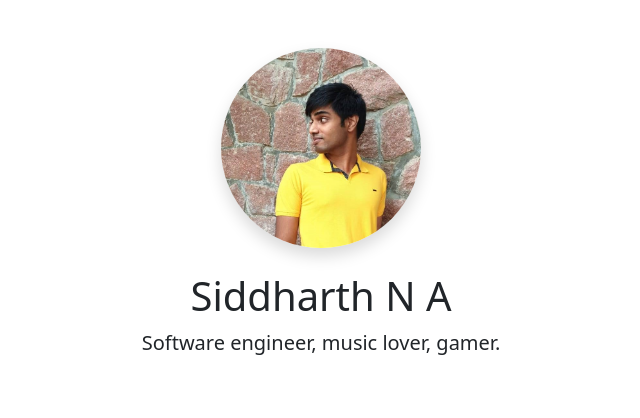
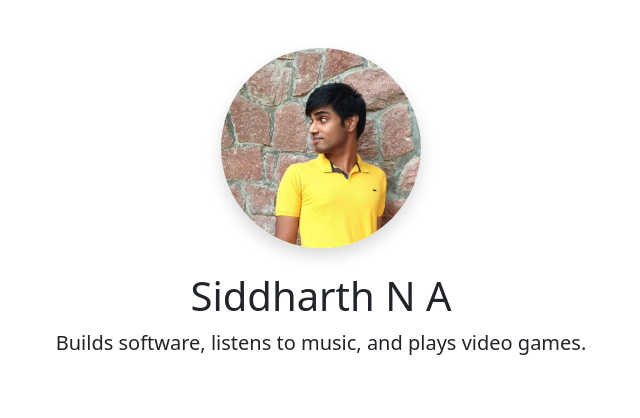
Before and after one commit to neondude/neondude.github.io, a plain HTML site: page index.html in a window 1280 px wide. Shown: the top 418 px of the page, without its empty margins (319-959 px from the left). Drawn offline with nearby package versions, Linux system fonts and the light colour scheme.

Commit message:
Update index.html
update wording

```diff
--- a/index.html
+++ b/index.html
@@ -49,7 +49,7 @@
         height="200"
       />
       <h1>Siddharth N A</h1>
-      <p class="lead">Software engineer, music lover, gamer.</p>
+      <p class="lead">Builds software, listens to music, and plays video games.</p>
     </div>
 
     <div class="container">
```
